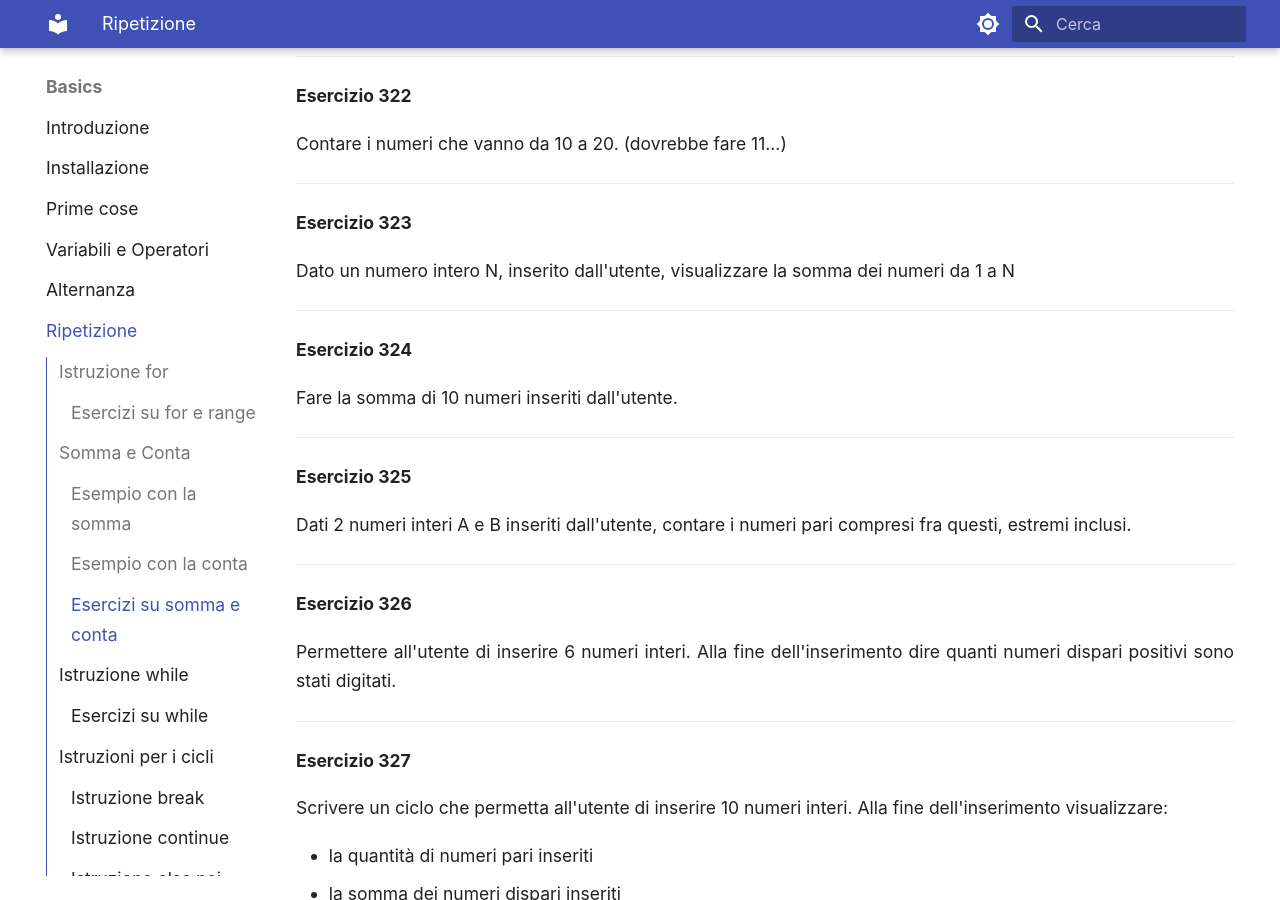
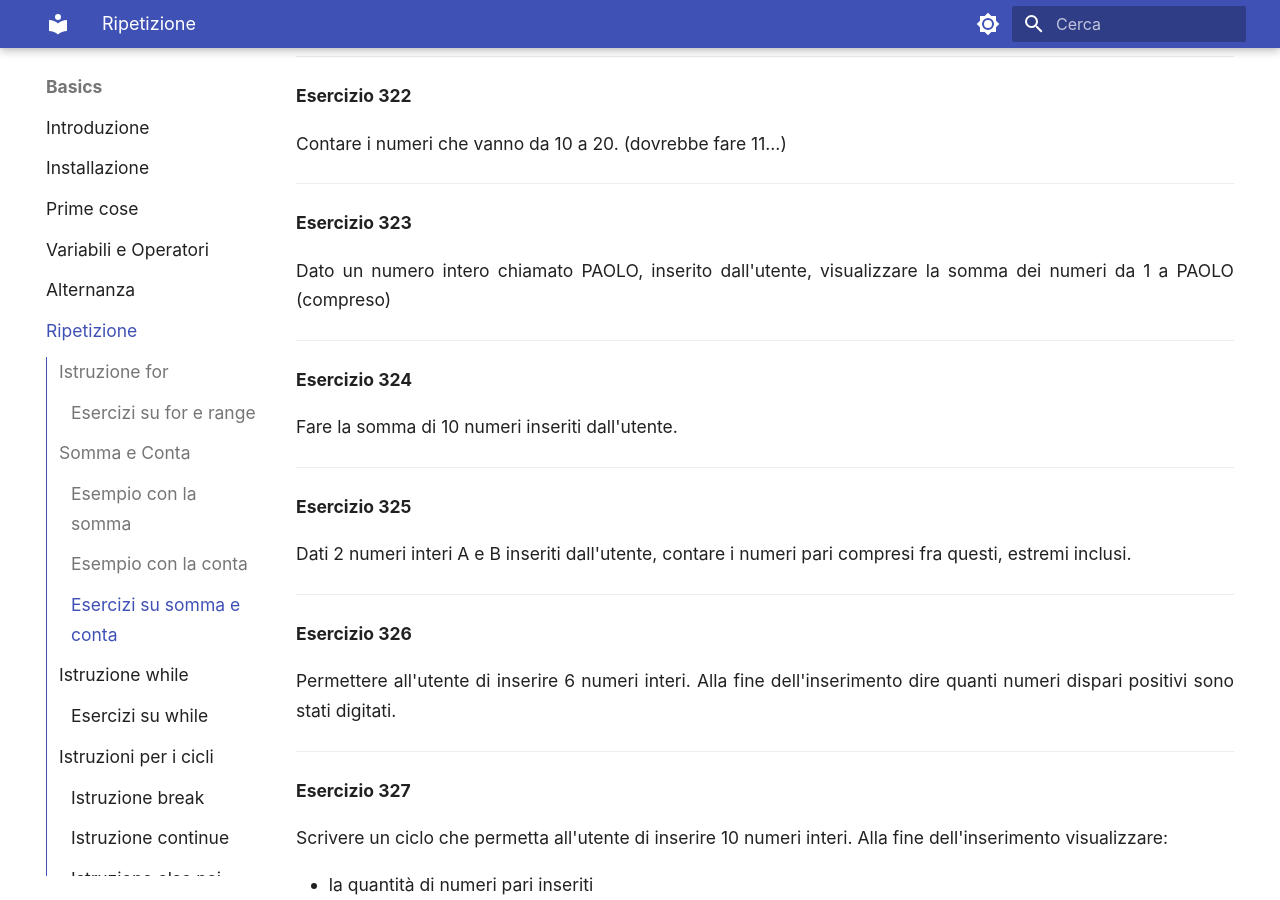
Before and after one commit to adjamhub/pyhandouts, an MkDocs documentation site: the page built from docs/basics/103_iter.md, in a window 1280 px wide and 900 px high, scrolled down 12001 px. Built offline with MkDocs 1.6.1 and Material for MkDocs 9.7.7, drawn with Linux system fonts in a browser that asks for light colours.

Commit message:
paolo invece di N

```diff
--- a/docs/basics/103_iter.md
+++ b/docs/basics/103_iter.md
@@ -505,8 +505,8 @@ Contare i numeri che vanno da 10 a 20. (dovrebbe fare 11...)
 
 **Esercizio 323**
 
-Dato un numero intero N, inserito dall'utente, visualizzare la somma dei
-numeri da 1 a N
+Dato un numero intero chiamato PAOLO, inserito dall'utente, visualizzare la somma dei
+numeri da 1 a PAOLO (compreso)
 
 
 ------------------------------------------------------------------------------------------
```
